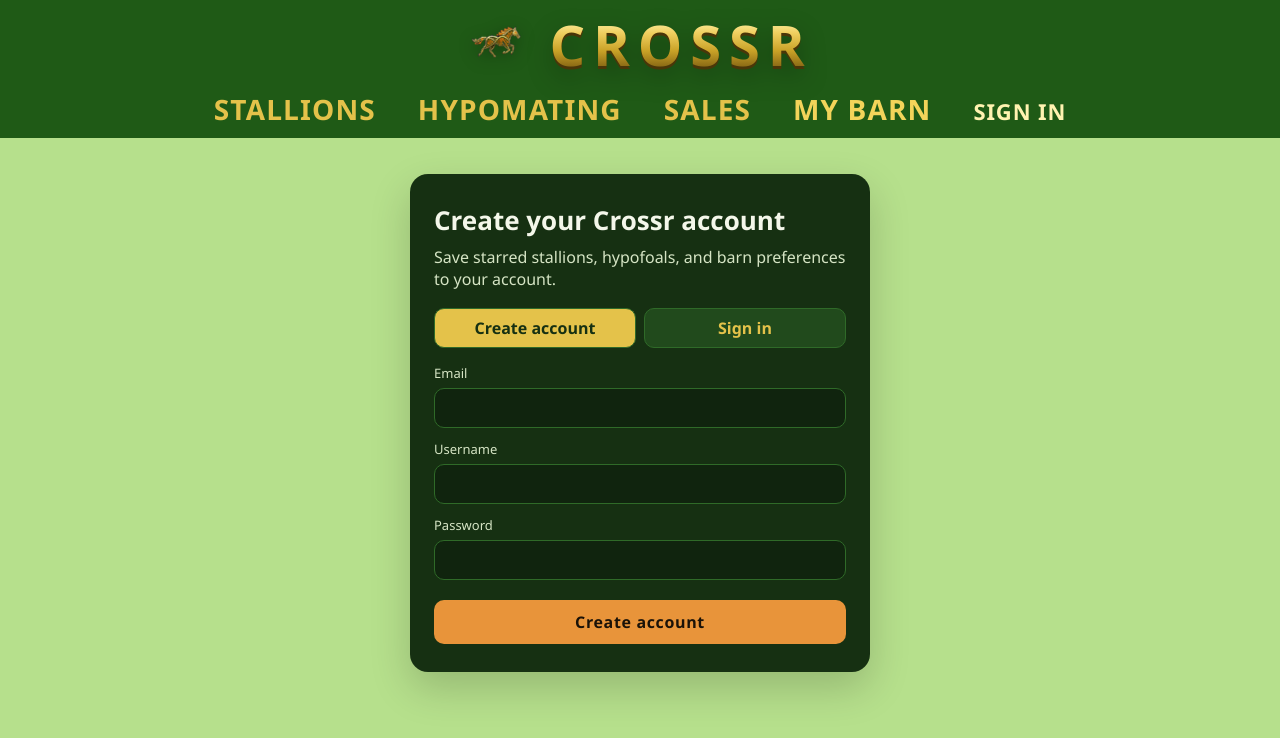
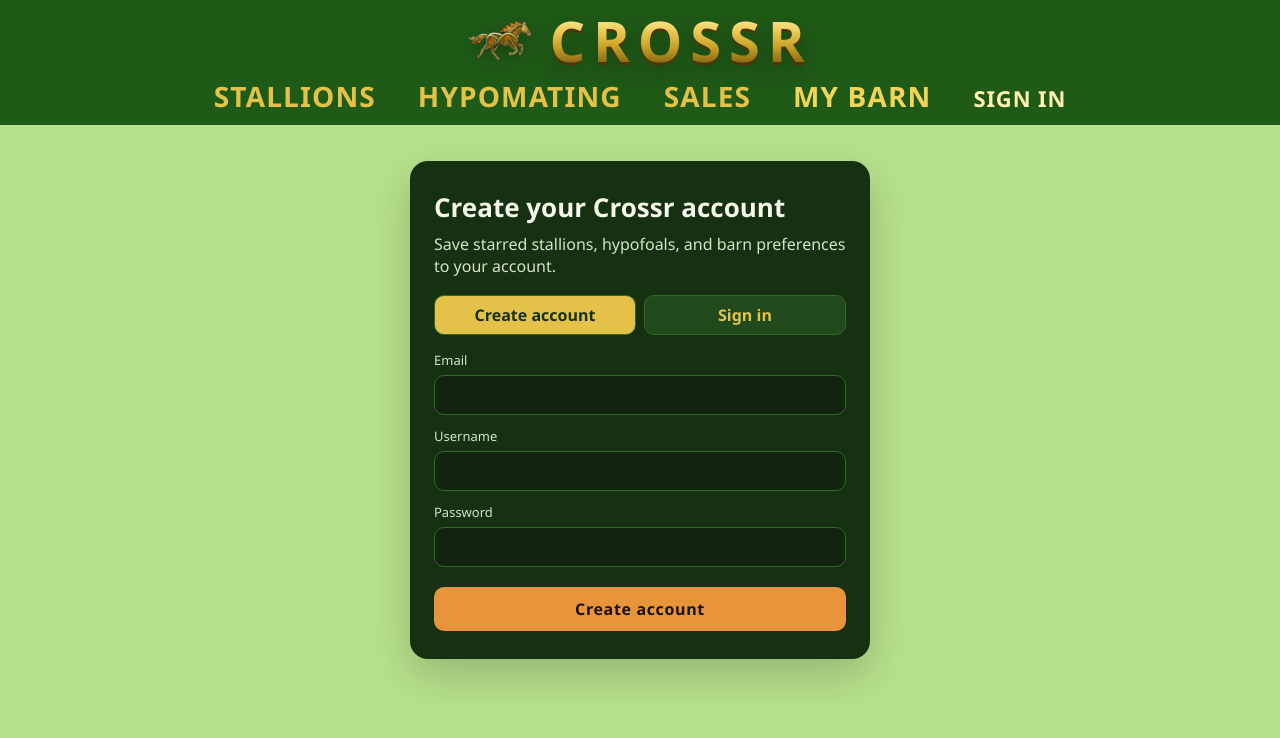
Before and after one commit to maxsondcook/Crossr, a Next.js app in the folder web/: page /signin in a window 1280 px wide. Shown: the top 738 px of the page. Built offline with nearby package versions, Linux system fonts and the light colour scheme; no server answers.

Commit message:
Tight-crop the header horse mark and show it at 150px.
Remove empty padding from crossr-app-mark.png so the gold horse fills the frame; display at 150px wide with auto height so the topbar stays compact while the mark looks prominent next to CROSSR.

```diff
--- a/web/app/globals.css
+++ b/web/app/globals.css
@@ -36,29 +36,31 @@ button, input, select { font: inherit; color: inherit; }
   display: flex;
   align-items: center;
   gap: 28px;
-  min-height: 72px;
   background: linear-gradient(180deg, #162033, #121a2b);
   border: 1px solid var(--line);
   border-radius: 18px;
-  padding: 8px 16px;
+  padding: 6px 16px;
   box-shadow: var(--shadow);
 }
 .brand-wrap {
   display: flex;
   align-items: center;
-  gap: 12px;
+  gap: 10px;
 }
 .home-btn {
   display: flex;
   align-items: center;
   justify-content: center;
-  padding: 2px 4px;
+  padding: 0;
   border-radius: 10px;
+  line-height: 0;
 }
 .home-btn:hover { background: rgba(212, 175, 55, 0.08); }
 .home-btn img {
-  width: 88px;
-  height: 88px;
+  /* Tight-cropped mark: ~150px wide, height follows horse aspect (no empty pad). */
+  width: 150px;
+  height: auto;
+  max-height: 96px;
   object-fit: contain;
   object-position: center;
   display: block;
@@ -472,6 +474,60 @@ th { text-align: left; color: var(--muted); font-weight: 600; padding: 6px 4px;
 td { padding: 7px 4px; border-top: 1px solid #243049; }
 td.money { color: var(--green); font-variant-numeric: tabular-nums; }
 .history-wrap { max-height: 280px; overflow: auto; margin-top: 6px; }
+
+.stallion-rankings-panel .rankings-toolbar {
+  display: flex;
+  flex-wrap: wrap;
+  gap: 8px;
+  align-items: center;
+  margin: 8px 0 6px;
+}
+.stallion-rankings-panel select,
+.stallion-rankings-panel .rankings-search,
+.stallion-rankings-panel .rankings-range {
+  background: var(--panel);
+  color: var(--text);
+  border: 1px solid var(--line);
+  border-radius: 8px;
+  padding: 6px 10px;
+  font-size: 13px;
+}
+.stallion-rankings-panel .rankings-search { min-width: 160px; flex: 1 1 160px; }
+.stallion-rankings-panel .rankings-range { width: 72px; }
+.stallion-rankings-panel .rankings-meta {
+  margin: 0 0 6px;
+  color: var(--muted);
+  font-size: 12px;
+  font-variant-numeric: tabular-nums;
+}
+.rankings-rich-wrap {
+  max-height: min(52vh, 420px);
+  overflow: auto;
+}
+.rankings-rich-table {
+  min-width: 720px;
+  white-space: nowrap;
+}
+.rankings-rich-table th {
+  position: sticky;
+  top: 0;
+  background: var(--panel);
+  z-index: 1;
+  padding: 0;
+}
+.rankings-sort {
+  background: transparent;
+  border: 0;
+  color: var(--muted);
+  font: inherit;
+  font-weight: 600;
+  padding: 6px 8px;
+  cursor: pointer;
+  white-space: nowrap;
+}
+.rankings-sort.active,
+.rankings-sort:hover { color: var(--text); }
+.rankings-empty { color: var(--muted); font-style: italic; }
 
 .catalog-ped {
   /*
```
Also changed, not shown: web/public/crossr-app-mark.png.
